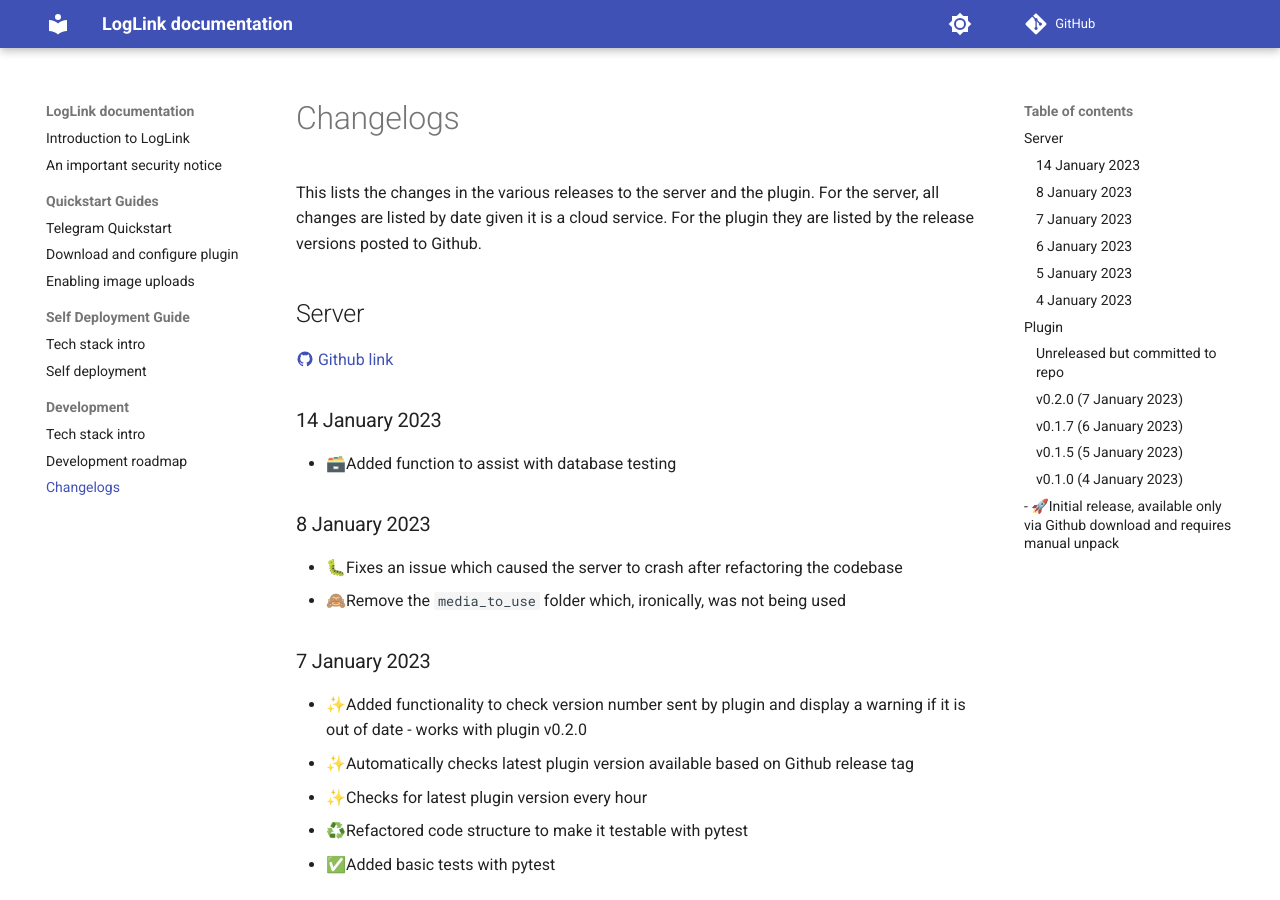
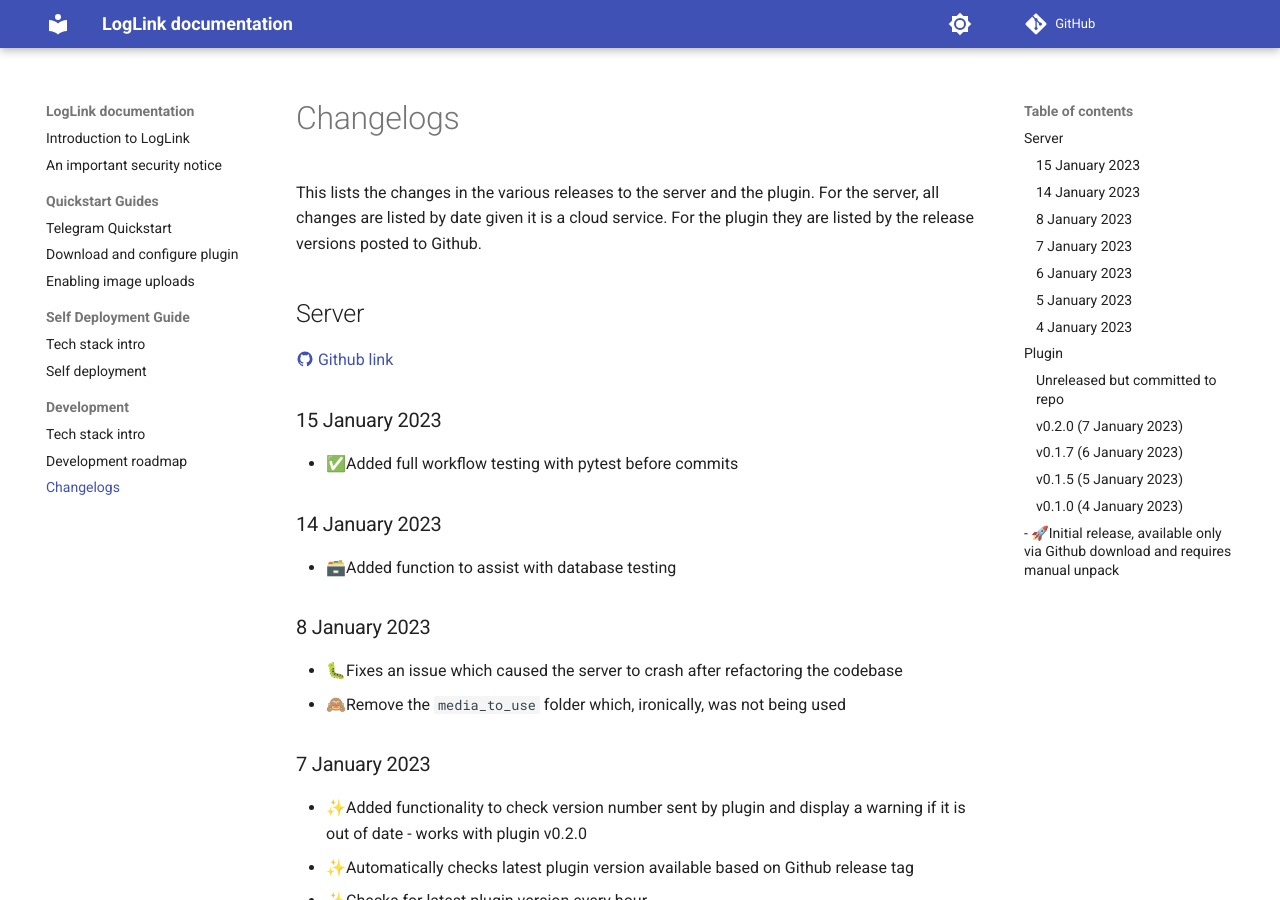
Before and after one commit to hankhank10/loglink-docs, an MkDocs documentation site: the page built from docs/changelog.md, in a window 1280 px wide and 900 px high. Built offline with MkDocs 1.6.1 and Material for MkDocs 9.7.7, drawn with Linux system fonts in a browser that asks for light colours; comment, search, counter and statistics services are not loaded.

Commit message:
Update changelog.md

```diff
--- a/docs/changelog.md
+++ b/docs/changelog.md
@@ -5,6 +5,9 @@
 ## Server
 
 [:material-github: Github link](https://github.com/hankhank10/logseq-server)
+
+### 15 January 2023
+- ✅Added full workflow testing with pytest before commits
 
 ### 14 January 2023
 - 🗃️Added function to assist with database testing
```
